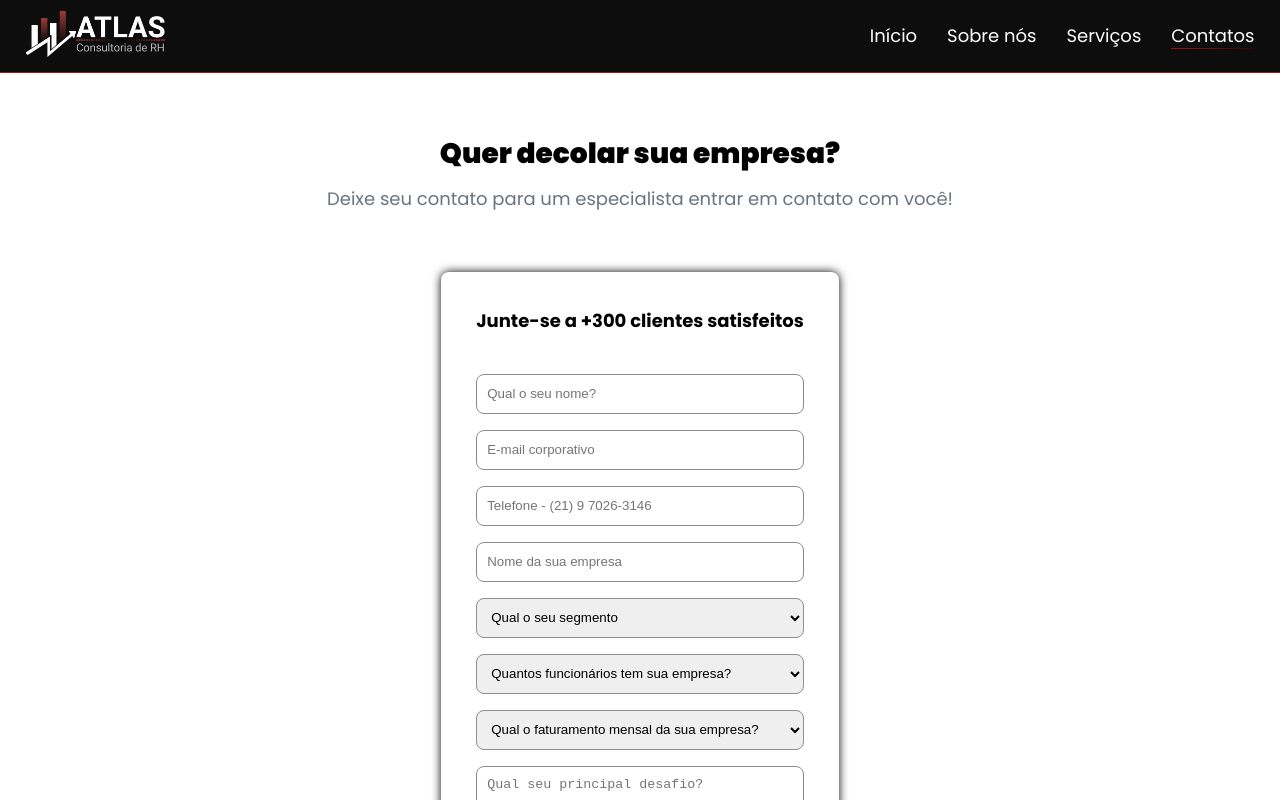
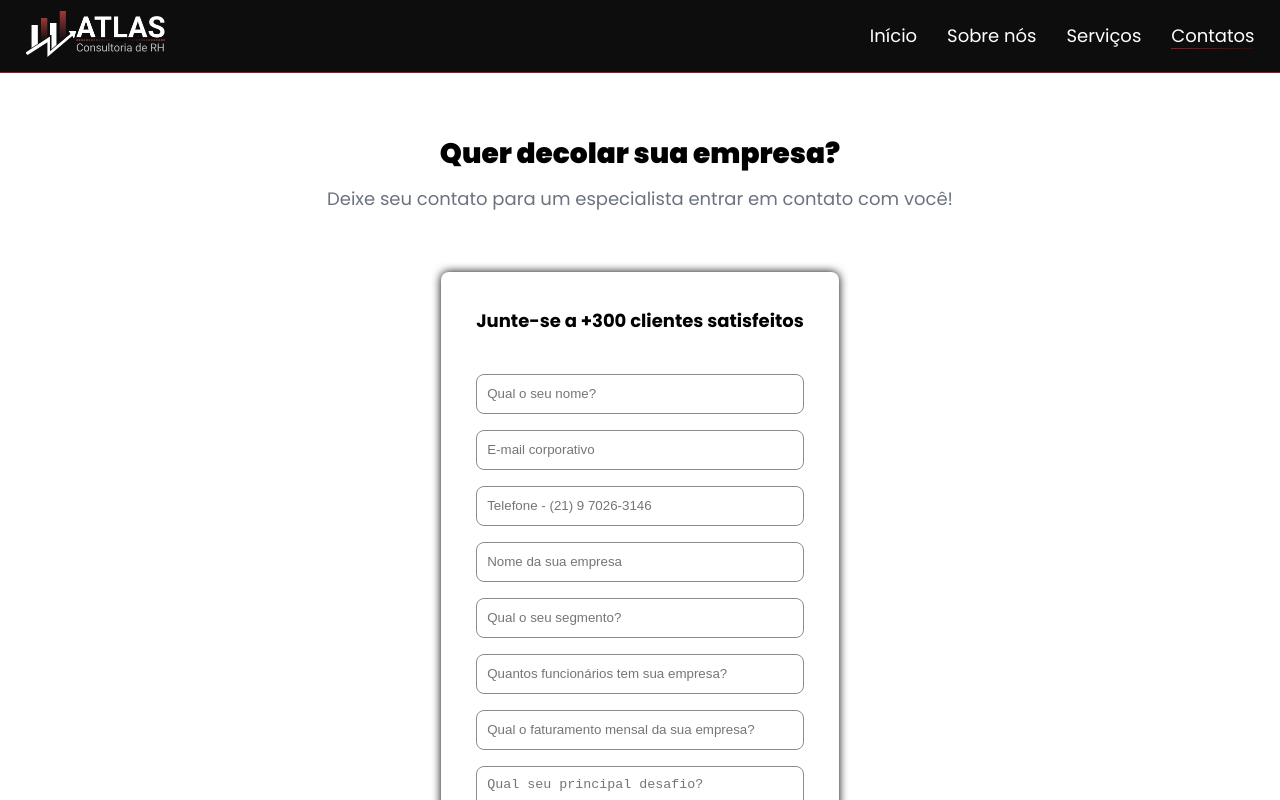
Before and after one commit to lucaseduardocrp/Atlas-RH, a Next.js app: page /Contact in a window 1280 px wide. Shown: the top 800 px of the page. Built offline with nearby package versions, Linux system fonts and the light colour scheme.

Commit message:
Form functions create

```diff
--- a/package.json
+++ b/package.json
@@ -9,6 +9,7 @@
     "lint": "next lint"
   },
   "dependencies": {
+    "@emailjs/browser": "^3.11.0",
     "@types/node": "20.3.1",
     "@types/react": "18.2.12",
     "@types/react-dom": "18.2.5",
--- a/src/components/Form/index.tsx
+++ b/src/components/Form/index.tsx
@@ -1,6 +1,37 @@
+'use client';
+
+import emailjs from '@emailjs/browser';
+
 import styles from './styles.module.scss';
+import { FormEvent, useRef, useState } from 'react';
 
 export default function Form() {
+  const formRef = useRef<HTMLFormElement>(null)
+
+  const [dataForm, setDataForm] = useState({
+    name: '',
+    email: '',
+    tel: '',
+    segment: '',
+    employees: '',
+    invoicing: '',
+    message: '',
+  });
+
+  const handleChangeValue = ({currentTarget}: {currentTarget: HTMLInputElement}) => {
+    setDataForm((dataForm) => ({...dataForm, [currentTarget.name]: currentTarget.value}));
+    console.log(currentTarget.name, currentTarget.value)
+  };
+
+  function sendEmail(event: FormEvent){
+    event.preventDefault();
+
+    emailjs.send('service_rusb2z2', 'template_vu1sz78', dataForm, '7k766DxYE0oyFA7MS')
+    if(formRef.current) {
+      formRef.current.reset();
+    }
+  }
+
   return(
     <section className={styles.container}>
       <div>
@@ -11,38 +42,64 @@ export default function Form() {
       <div className={styles.formContainer}>
         <h3>Junte-se a +300 clientes satisfeitos</h3>
 
-        <form action="" className={styles.form}>
-          <input type="name" name="name" id="name" placeholder='Qual o seu nome?' required />
-          <input type="email" name="email" id="email" placeholder='E-mail corporativo' required />
-          <input type="tel" name="tel" id="tel" placeholder='Telefone - (21) 9 7026-3146' required maxLength={13}/>
-          <input type="text" name="text" id="text" placeholder='Nome da sua empresa' required />
-          <select name="segment" id="segment" required>
-            <option value="segmento">Qual o seu segmento</option>
-            <option value="service">Serviço</option>
-            <option value="retail">Varejo</option>
-            <option value="factory">Indústria</option>
-            <option value="ecommerce">E-commerce</option>
-            <option value="sass">Sass</option>
-            <option value="education">Educação</option>
-            <option value="others">Outros</option>
-          </select>
-          <select name="employees" id="employees" required>
-            <option value="employees">Quantos funcionários tem sua empresa?</option>
-            <option value="0-1">0 a 1</option>
-            <option value="2-10">2 a 10</option>
-            <option value="11-20">11 a 20</option>
-            <option value="21-50">21 a 50</option>
-            <option value="51-100">51 a 100</option>
-            <option value="100">+100</option>
-          </select>
-          <select name="invoicing" id="invoicing" required>
-            <option value="invoicing">Qual o faturamento mensal da sua empresa?</option>
-            <option value="low">Até 15 mil</option>
-            <option value="medium">16 mil a 50 mil</option>
-            <option value="regular">51 mil a 300 mil</option>
-            <option value="large">301 mil a 1 milhão</option>
-            <option value="extra-large">Mais de 1 milão</option>
-          </select>
+        <form action="" className={styles.form} onSubmit={sendEmail} ref={formRef}>
+          <input
+            type="name"
+            name="name"
+            id="name"
+            placeholder='Qual o seu nome?'
+            required
+            onChange={handleChangeValue}
+          />
+          <input
+            type="email"
+            name="email"
+            id="email"
+            placeholder='E-mail corporativo'
+            required
+            onChange={handleChangeValue}
+          />
+          <input
+            type="tel"
+            name="tel"
+            id="tel"
+            placeholder='Telefone - (21) 9 7026-3146'
+            required
+            maxLength={13}
+            onChange={handleChangeValue}
+          />
+          <input
+            type="company"
+            name="company"
+            id="company"
+            placeholder='Nome da sua empresa'
+            required
+            onChange={handleChangeValue}
+          />
+          <input
+            type="segment"
+            name="segment"
+            id="segment"
+            placeholder='Qual o seu segmento?'
+            required
+            onChange={handleChangeValue}
+          />
+          <input
+            type="employees"
+            name="employees"
+            id="employees"
+            placeholder='Quantos funcionários tem sua empresa?'
+            required
+            onChange={handleChangeValue}
+          />
+          <input
+            type="invoicing"
+            name="invoicing"
+            id="invoicing"
+            placeholder='Qual o faturamento mensal da sua empresa?'
+            required
+            onChange={handleChangeValue}
+          />
 
           <textarea name="message" id="message" cols={30} rows={10} placeholder='Qual seu principal desafio?' required />
 
```
Also changed, not shown: 1 other file (tests, documents, lock files or other folders).
